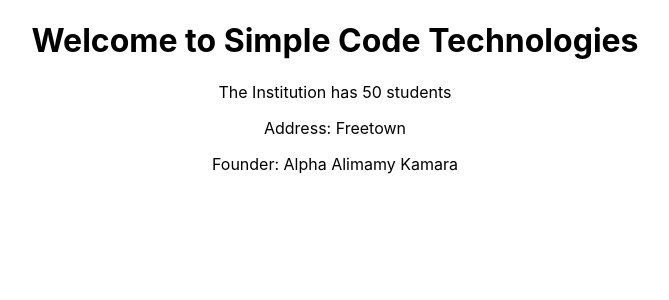
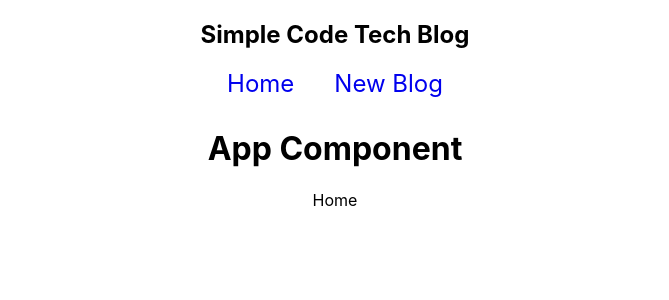
Before and after one commit to Alphaalimamy/Complete-React-Tutorial, a React (Create React App) app: page / in a window 1280 px wide. Shown: the top 300 px of the page, without its empty margins (305-974 px from the left). Built offline with nearby package versions, Linux system fonts and the light colour scheme.

Commit message:
Second commit

```diff
--- a/src/App.js
+++ b/src/App.js
@@ -1,21 +1,19 @@
+import Navbar from "./components/navbar/Navbar";
+import Home from "./components/home/Home";
 import "./App.css";
 
 function App() {
-  const title = "Welcome to Simple Code Technologies";
-
-  const details = {
-    students: 50,
-    address: "Freetown",
-    founder: "Alpha Alimamy Kamara",
-  };
   return (
     <div className="App">
+      {/* Navbar */}
+      <Navbar />
+
       <div className="content">
-        <h1>{title}</h1>
-        <p>The Institution has {details.students} students</p>
-        <p>Address: {details.address}</p>
-        <p>Founder: {details.founder}</p>
+        <h1>App Component</h1>
       </div>
+
+      {/* Home Component */}
+      <Home />
     </div>
   );
 }
--- /dev/null
+++ b/src/components/home/Home.js
@@ -0,0 +1,5 @@
+import React from "react";
+
+export default function Home() {
+  return <div className="home">Home</div>;
+}
--- /dev/null
+++ b/src/components/navbar/Navbar.js
@@ -0,0 +1,15 @@
+import React from "react";
+import "./navbar.css";
+export default function Navbar() {
+  return (
+    <div>
+      <nav className="navbar">
+        <h1>Simple Code Tech Blog</h1>
+        <div className="link">
+          <a href="/">Home</a>
+          <a href="/create">New Blog</a>
+        </div>
+      </nav>
+    </div>
+  );
+}
--- /dev/null
+++ b/src/components/navbar/navbar.css
@@ -0,0 +1,9 @@
+.link {
+  display: inline-block;
+  margin-bottom: 10px;
+}
+a {
+  padding: 20px;
+  text-decoration: none;
+  font-size: 1.5rem;
+}
```
Also changed, not shown: src/components/home/home.css (added).
